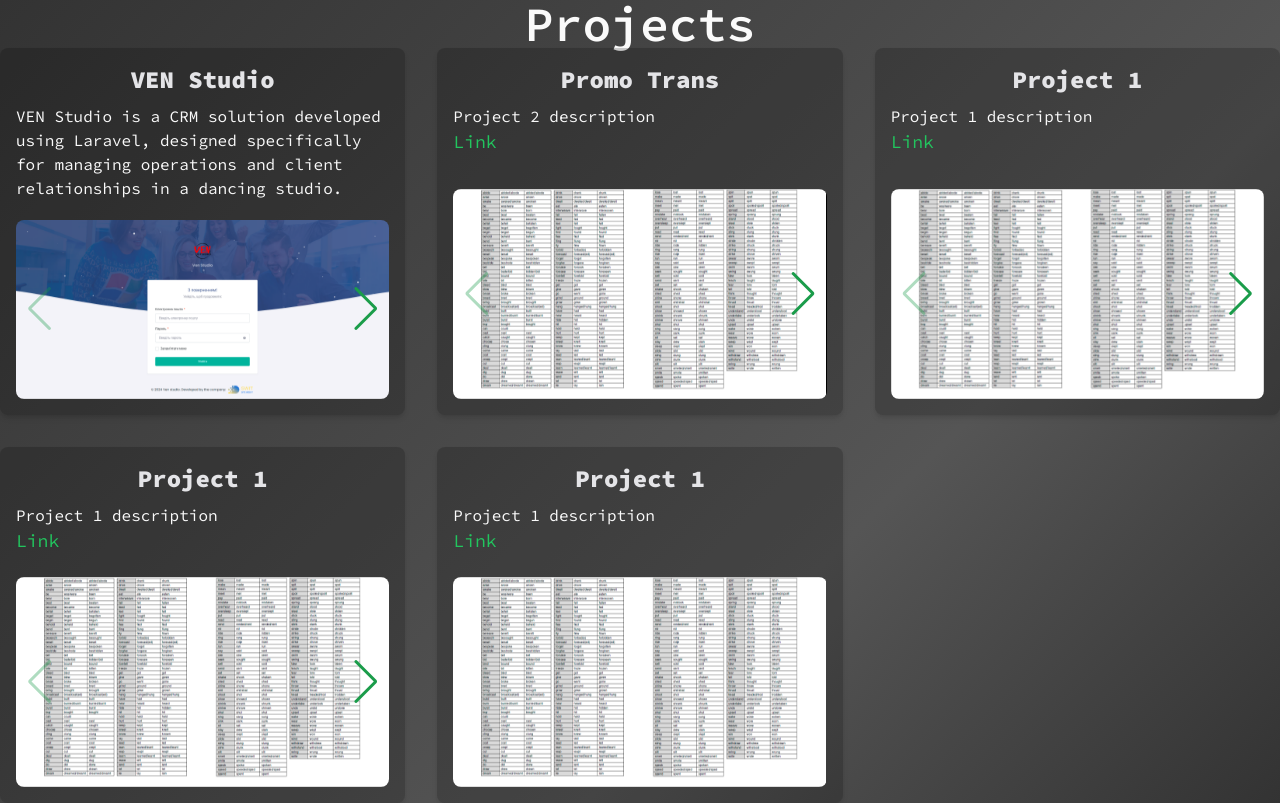
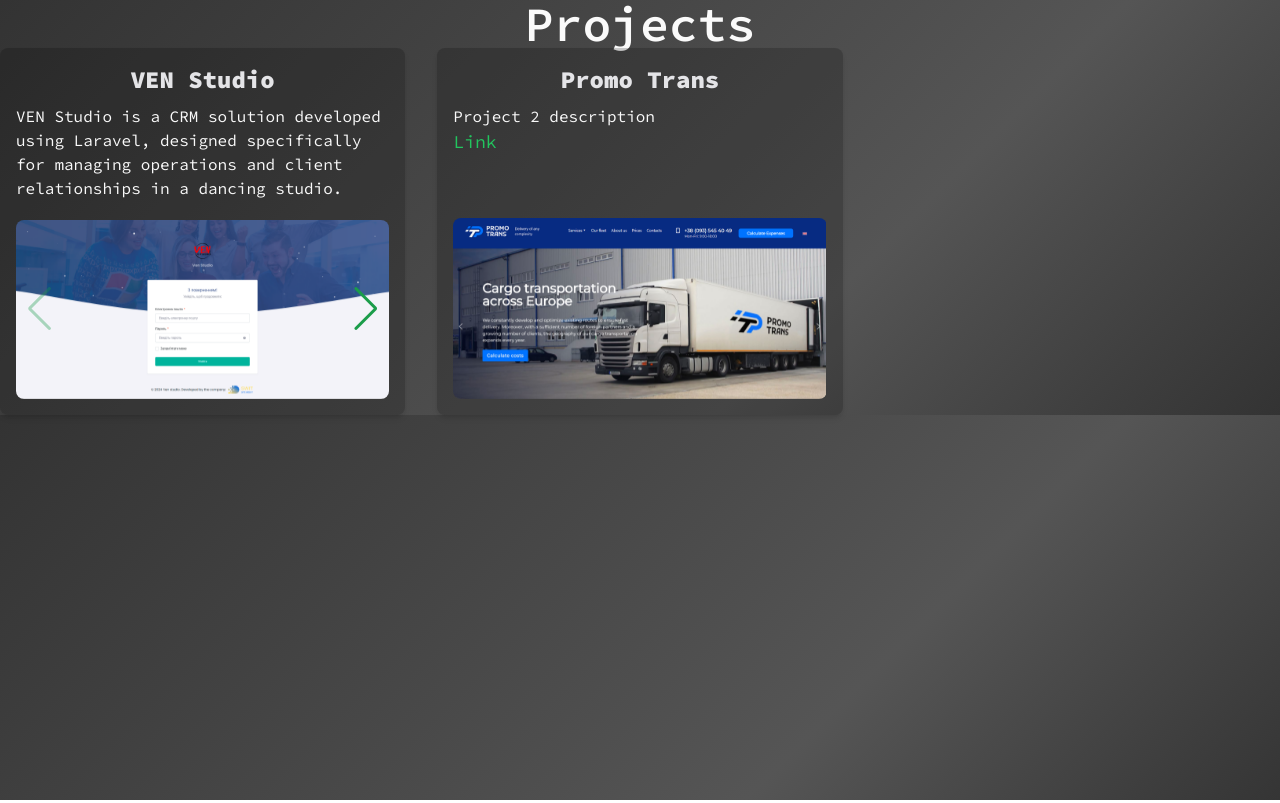
Before and after one commit to DianaBudova/personal-resume-site, a Next.js app: page /projects in a window 1280 px wide. Built offline with nearby package versions, Linux system fonts and the light colour scheme.

Commit message:
remove next.config.js

```diff
--- a/next.config.js
+++ /dev/null
@@ -1,8 +0,0 @@
-/** @type {import('next').NextConfig} */
-const nextConfig = {
-    basePath: "/personal-resume-site",
-    output: "export",
-    reactStrictMode: true,
-};
-
-module.exports = nextConfig;
--- a/public/projects.json
+++ b/public/projects.json
@@ -10,36 +10,9 @@
     {
         "title": "Promo Trans",
         "description": "Project 2 description",
-        "url": "https://example.com/project2",
+        "url": "https://promo-trans.com.ua",
         "images": [
-            "/images/IrregularVerbs.png",
-            "/images/IrregularVerbsInverted.png"
-        ]
-    },
-    {
-        "title": "Project 1",
-        "description": "Project 1 description",
-        "url": "https://example.com/project1",
-        "images": [
-            "/images/IrregularVerbs.png",
-            "/images/IrregularVerbsInverted.png"
-        ]
-    },
-    {
-        "title": "Project 1",
-        "description": "Project 1 description",
-        "url": "https://example.com/project1",
-        "images": [
-            "/images/IrregularVerbs.png",
-            "/images/IrregularVerbsInverted.png"
-        ]
-    },
-    {
-        "title": "Project 1",
-        "description": "Project 1 description",
-        "url": "https://example.com/project1",
-        "images": [
-            "/images/IrregularVerbs.png"
+            "/images/projects/promo-trans/promo_trans_1.png"
         ]
     }
 ]
--- a/src/app/slider.js
+++ b/src/app/slider.js
@@ -1,5 +1,4 @@
 import {Navigation} from 'swiper/modules';
-import Image from 'next/image'
 import {Swiper, SwiperSlide} from 'swiper/react';
 import 'swiper/css';
 import 'swiper/css/navigation';
```
Also changed, not shown: public/images/projects/promo-trans/promo_trans_1.png (added).
